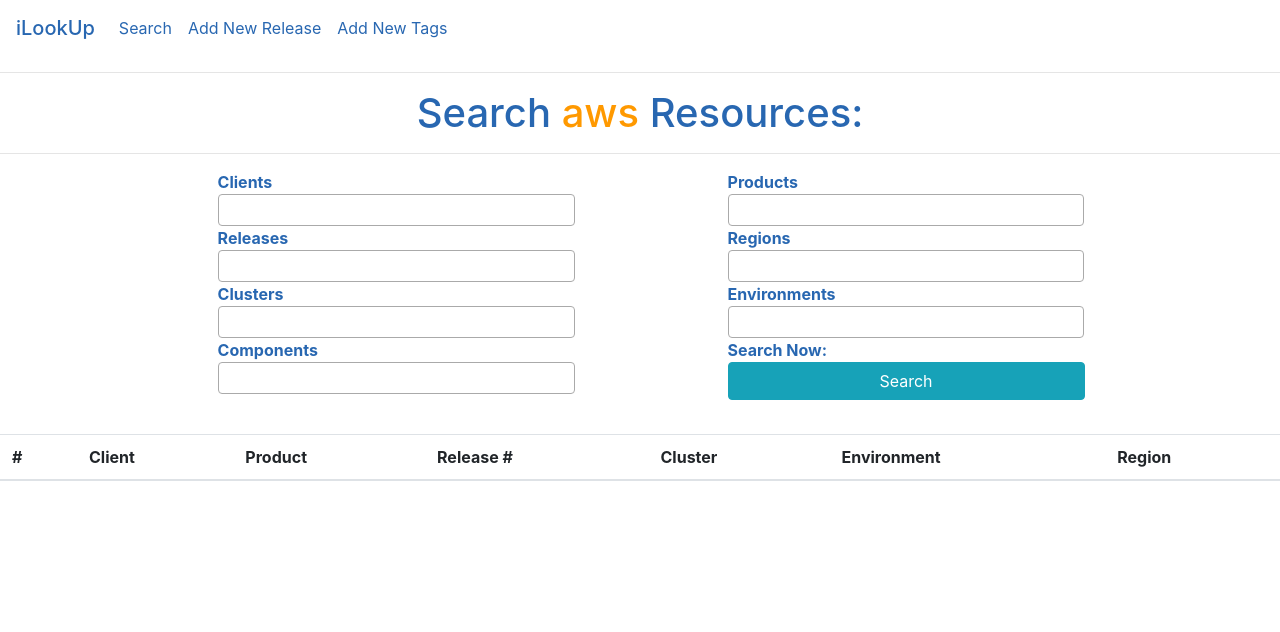
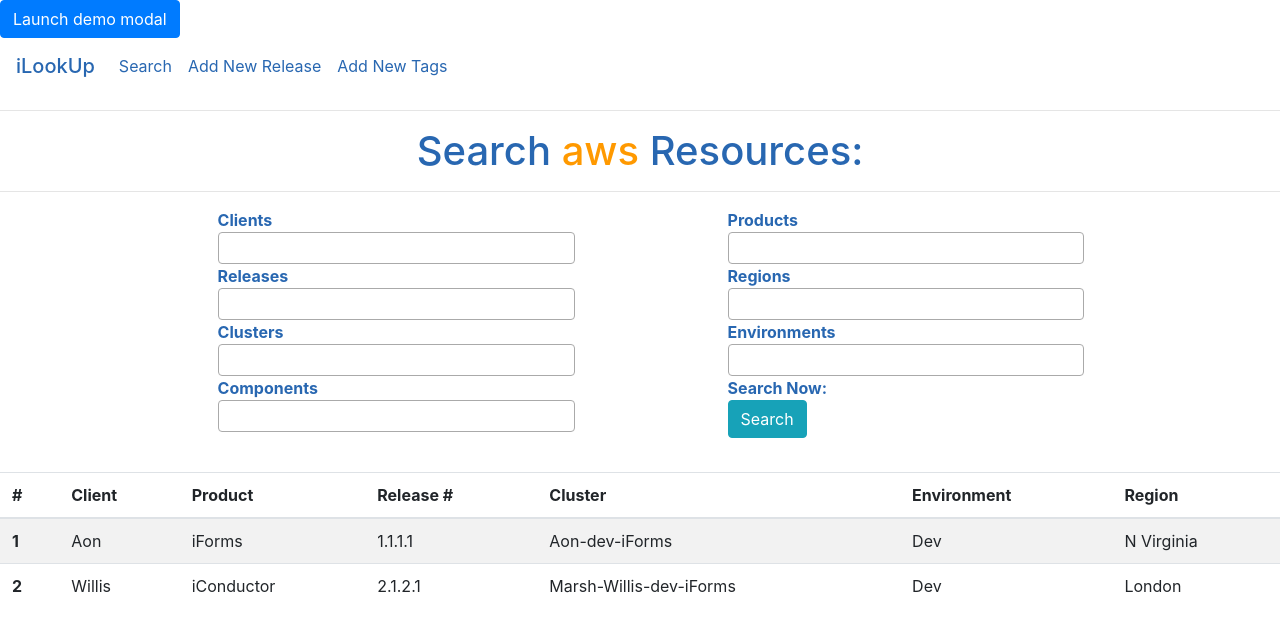
Before and after one commit to nickprimamore/iLookup_V1.0, a Flask app: page /result in a window 1280 px wide. Shown: the top 632 px of the page. Run offline with Flask 2, Linux system fonts and the light colour scheme; lists and menus that the app fills with data are empty; some libraries are stand-ins or nearby versions.

Commit message:
Enhancements

```diff
--- a/ilookup_v1.0/app/templates/layout.html
+++ b/ilookup_v1.0/app/templates/layout.html
@@ -6,10 +6,37 @@
 	<script src="https://cdnjs.cloudflare.com/ajax/libs/select2/4.0.7/js/select2.min.js"></script>
 	<script src="//ajax.googleapis.com/ajax/libs/jquery/1.11.0/jquery.min.js"></script>
 	<link rel="stylesheet" href="https://stackpath.bootstrapcdn.com/bootstrap/4.3.1/css/bootstrap.min.css" integrity="sha384-ggOyR0iXCbMQv3Xipma34MD+dH/1fQ784/j6cY/iJTQUOhcWr7x9JvoRxT2MZw1T" crossorigin="anonymous">
+	<script src="https://maxcdn.bootstrapcdn.com/bootstrap/4.0.0/js/bootstrap.min.js" integrity="sha384-JZR6Spejh4U02d8jOt6vLEHfe/JQGiRRSQQxSfFWpi1MquVdAyjUar5+76PVCmYl" crossorigin="anonymous"></script>
 
 	<title>Layout</title>
 </head>
 	<body>
+
+		<!-- Button trigger modal -->
+		<button type="button" class="btn btn-primary" data-toggle="modal" data-target="#exampleModal">
+		  Launch demo modal
+		</button>
+
+		<!-- Modal -->
+		<div class="modal fade" id="exampleModal" tabindex="-1" role="dialog" aria-labelledby="exampleModalLabel" aria-hidden="true">
+		  <div class="modal-dialog" role="document">
+		    <div class="modal-content">
+		      <div class="modal-header">
+		        <h5 class="modal-title" id="exampleModalLabel">Modal title</h5>
+		        <button type="button" class="close" data-dismiss="modal" aria-label="Close">
+		          <span aria-hidden="true">&times;</span>
+		        </button>
+		      </div>
+		      <div class="modal-body">
+		        ...
+		      </div>
+		      <div class="modal-footer">
+		        <button type="button" class="btn btn-secondary" data-dismiss="modal">Close</button>
+		        <button type="button" class="btn btn-primary">Save changes</button>
+		      </div>
+		    </div>
+		  </div>
+		</div>
 
 		<nav class="navbar navbar-expand-lg navbar-light" style="background-color: white; color:#2867b1">
 		  <a class="navbar-brand mb-0 h1" style="color:#2867b1" href="/">iLookUp</a>
@@ -29,6 +56,8 @@
 				 	</li>
 			 	</ul>
 		 	</div>
+
+
 		</nav>
 	{% block content%}
 	{% endblock %}
--- a/ilookup_v1.0/app/templates/result.html
+++ b/ilookup_v1.0/app/templates/result.html
@@ -1,5 +1,6 @@
 {% extends "search.html"%}
 {% block resultContent%}
+
 
 <table class="table table-striped">
   <thead>
@@ -11,9 +12,27 @@
       <th scope="col">Cluster</th>
       <th scope="col">Environment</th>
       <th scope="col">Region</th>
+    </tr>
   </thead>
   <tbody>
-
+    <tr>
+      <th scope="row"> 1 </th>
+      <td> Aon </td>
+      <td> iForms </td>
+      <td> 1.1.1.1 </td>
+      <td> Aon-dev-iForms</td>
+      <td> Dev </td>
+      <td> N Virginia </td>
+    </tr>
+    <tr>
+      <th scope="row"> 2 </th>
+      <td> Willis </td>
+      <td> iConductor </td>
+      <td> 2.1.2.1 </td>
+      <td> Marsh-Willis-dev-iForms </td>
+      <td> Dev </td>
+      <td> London </td>
+    </tr>
   </tbody>
 </table>
 
--- a/ilookup_v1.0/app/templates/search.html
+++ b/ilookup_v1.0/app/templates/search.html
@@ -86,8 +86,9 @@
 </style>
 
 <hr />
-<h1 style="color:#2867b1" align="center">Search <span style="color:#FF9900">aws</span> Resources:</h1>
+  <h1 style="color:#2867b1" align="center">Search <span style="color:#FF9900">aws</span> Resources:</h1>
 <hr />
+
 <div class="searchContainer">
   <div class="searchBar">
     <p class="searchLabel" > <b> Clients </b> </p>
@@ -147,7 +148,7 @@
   </div>
   <div class="searchBar">
     <p class="searchLabel"> <b> Search Now: </b> </p>
-    <button type="button" class="btn btn-info" style="width:70%"  onClick="sendData()">Search</button>
+    <button type="button" class="btn btn-info"  onClick="sendData()">Search</button>
   </div>
 
   <br>
```
